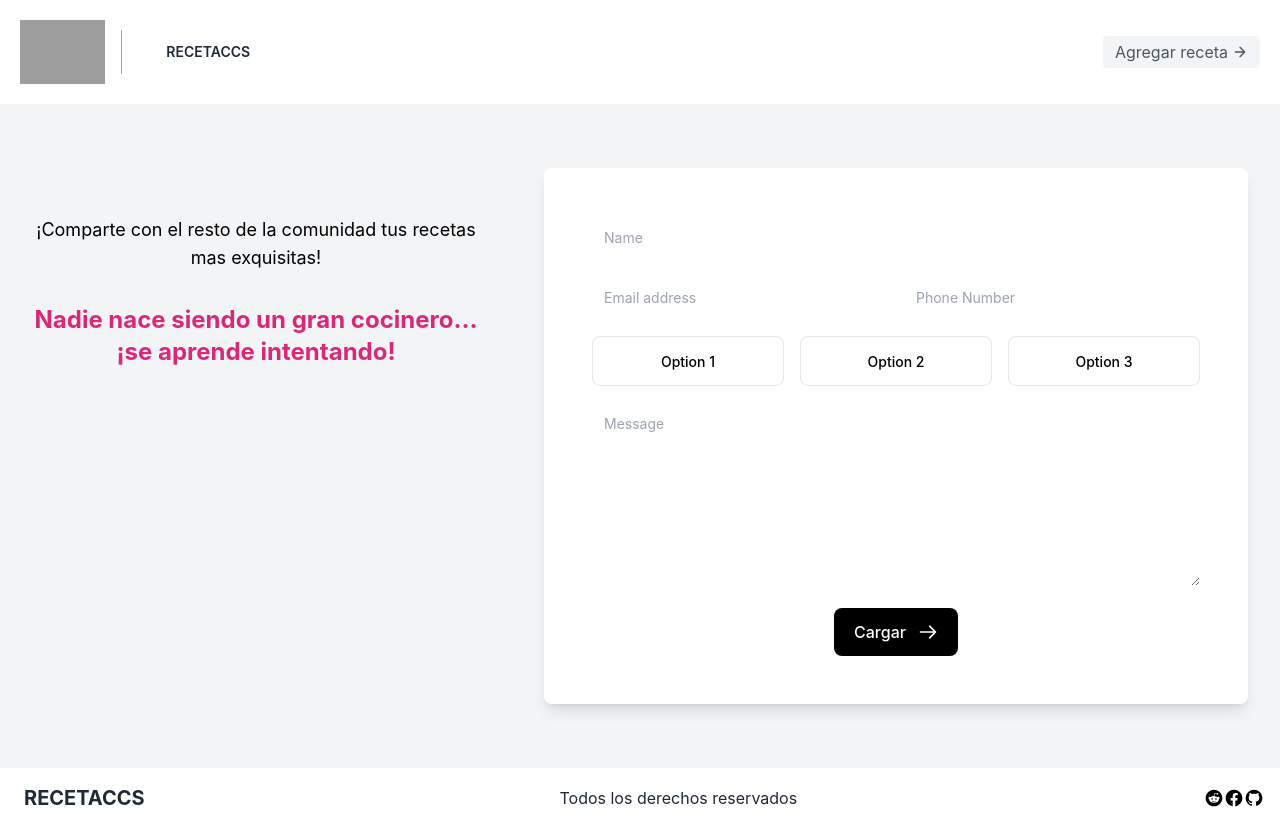
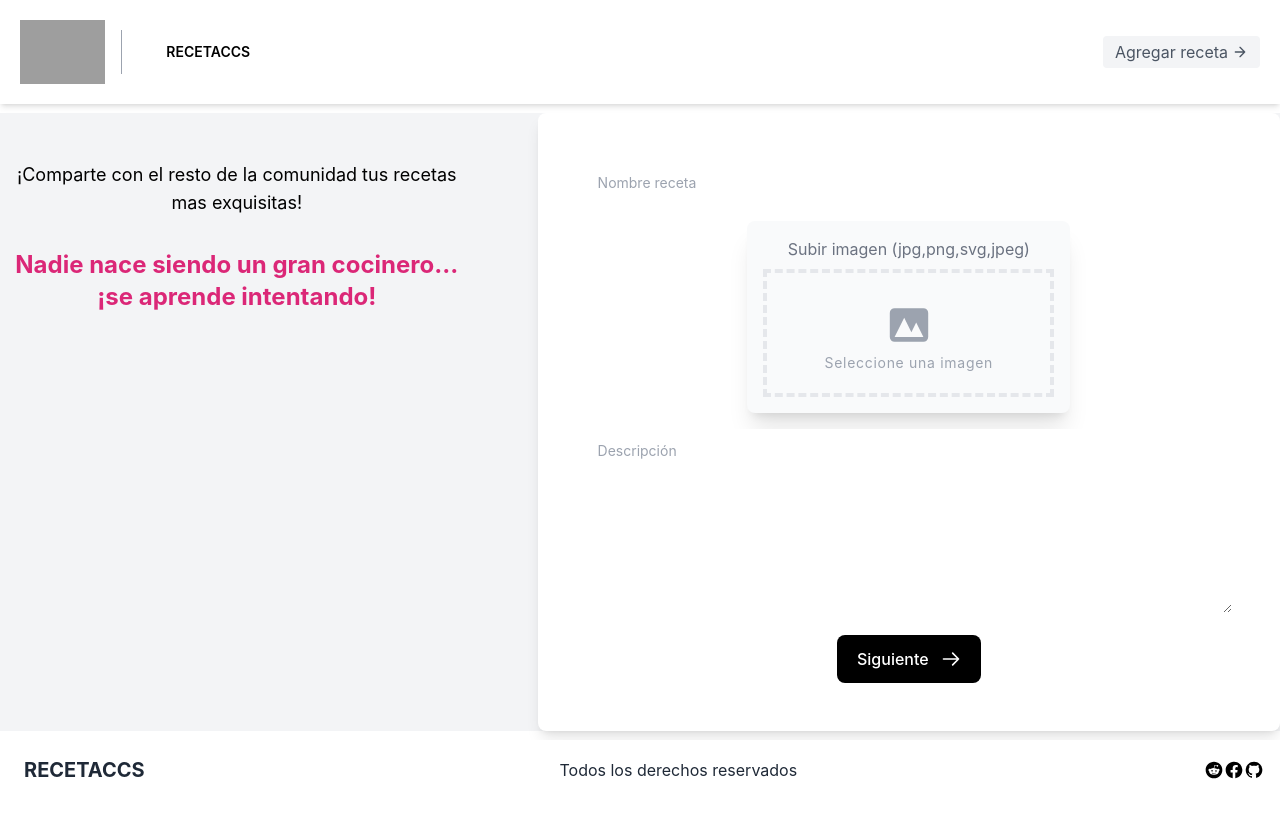
Before and after one commit to iaw-2022/SeleneGonzalo-js, a React (Create React App) app: page /recipe/create in a window 1280 px wide. After the commit the page ends 800 px from the top, so only its background shows below. Built offline with nearby package versions, Linux system fonts and the light colour scheme; grey boxes are pictures that could not be loaded; what tw-elements would draw is missing.

Commit message:
ahora muestra categorias en recipe card y modal para ingresar calificacion

```diff
--- a/src/components/Footer.js
+++ b/src/components/Footer.js
@@ -1,6 +1,6 @@
 function Footer(){
     return(
-        <footer className="bottom-0 left-0 w-full flex flex-col items-center justify-between px-6 py-4 bg-white dark:bg-yellow-300 sm:flex-row">
+        <footer className="bottom-0 left-0 w-full flex flex-col items-center justify-between px-6 py-4 bg-white dark:bg-slate-300 sm:flex-row">
             <p className="text-xl font-bold text-gray-800 dark:text-black hover:text-gray-700 dark:hover:text-gray-300">RECETACCS</p>
 
             <p className="py-2 text-gray-800 dark:text-black sm:py-0">Todos los derechos reservados</p>
--- a/src/components/Header.js
+++ b/src/components/Header.js
@@ -8,7 +8,7 @@ function Header (){
                 </a>
 
                 <nav class="md:mr-auto md:ml-4 md:py-1 md:pl-4 md:border-l md:border-gray-400 flex flex-wrap items-center text-base ">
-                    <a href="/recipes" className="text-2xl ml-4 px-3 py-2 rounded-md text-sm leading-5 font-medium text-gray-800 font-semibold hover:bg-yellow-500 hover:text-white transition duration-150 ease-in-out cursor-pointer focus:outline-none focus:text-white focus:bg-gray-700">RECETACCS</a>
+                    <a href="/recipes" className="text-2xl ml-4 px-3 py-2 rounded-md text-sm leading-5 font-medium text-black font-semibold hover:bg-yellow-500 hover:text-white transition duration-150 ease-in-out cursor-pointer focus:outline-none focus:text-white focus:bg-black">RECETACCS</a>
                 </nav>
 
                 <a href = "/recipe/create" class="inline-flex items-center bg-gray-100 border-0 py-1 px-3 focus:outline-none hover:bg-gray-200 rounded text-base mt-4 md:mt-0">Agregar receta
--- a/src/components/TemplateRecipe.js
+++ b/src/components/TemplateRecipe.js
@@ -1,90 +1,70 @@
 function TemplateRecipe (){
     return (
-        <section class="bg-gray-100">
-            <div class="max-w-screen-xl px-4 py-16 mx-auto sm:px-6 lg:px-8">
-                <div class="grid grid-cols-1 gap-x-16 gap-y-8 lg:grid-cols-5">
-                <div class="lg:py-12 lg:col-span-2">
-                    <p class="max-w-xl text-lg">
+        <section className="bg-gray-100">
+            <div cclassNamelass="max-w-screen-xl px-4 py-16 mx-auto sm:px-6 lg:px-8">
+                <div className="grid grid-cols-1 gap-x-16 gap-y-8 lg:grid-cols-5">
+                <div className="lg:py-12 lg:col-span-2">
+                    <p className="max-w-xl text-lg">
                         ¡Comparte con el resto de la comunidad tus recetas mas exquisitas!
                     </p>
 
-                    <div class="mt-8">
-                    <a href="" class="text-2xl font-bold text-pink-600"> Nadie nace siendo un gran cocinero... <br></br> ¡se aprende intentando!  </a>
+                    <div className="mt-8">
+                    <a href="" className="text-2xl font-bold text-pink-600"> Nadie nace siendo un gran cocinero... <br></br> ¡se aprende intentando!  </a>
                     </div>
                 </div>
 
-                <div class="p-8 bg-white rounded-lg shadow-lg lg:p-12 lg:col-span-3">
-                    <form action="" class="space-y-4">
+                <div className="p-8 bg-white rounded-lg shadow-lg lg:p-12 lg:col-span-3">
+                    <form action="" className="space-y-4">
                     <div>
-                        <label class="sr-only" for="name">Nombre de la receta</label>
-                        <input class="w-full p-3 text-sm border-gray-200 rounded-lg" placeholder="Name" type="text" id="name" />
+                        <label className="sr-only" for="name">Nombre de la receta</label>
+                        <input className="w-full p-3 text-sm border-gray-200 rounded-lg" placeholder="Nombre receta" type="text" id="name" />
                     </div>
 
-                    <div class="grid grid-cols-1 gap-4 sm:grid-cols-2">
-                        <div>
-                        <label class="sr-only" for="email">Email</label>
-                        <input
-                            class="w-full p-3 text-sm border-gray-200 rounded-lg"
-                            placeholder="Email address"
-                            type="email"
-                            id="email"
-                        />
+                    <div className="flex justify-center mt-8">
+                        <div className="rounded-lg shadow-xl bg-gray-50 lg:w-1/2">
+                            <div className="m-4">
+                                <label className="inline-block mb-2 text-gray-500">Subir
+                                    imagen (jpg,png,svg,jpeg)</label>
+                                <div className="flex items-center justify-center w-full">
+                                    <label className="flex flex-col w-full h-32 border-4 border-dashed hover:bg-gray-100 hover:border-gray-300">
+                                        <div className="cursor-pointer flex flex-col items-center justify-center pt-7">
+                                            <svg xmlns="http://www.w3.org/2000/svg"
+                                                className="w-12 h-12 text-gray-400 group-hover:text-gray-600" viewBox="0 0 20 20"
+                                                fill="currentColor">
+                                                <path fill-rule="evenodd"
+                                                    d="M4 3a2 2 0 00-2 2v10a2 2 0 002 2h12a2 2 0 002-2V5a2 2 0 00-2-2H4zm12 12H4l4-8 3 6 2-4 3 6z"
+                                                    clip-rule="evenodd" />
+                                            </svg>
+                                            <p className="pt-1 text-sm tracking-wider text-gray-400 group-hover:text-gray-600">
+                                                Seleccione una imagen</p>
                                         </div>
-
-                        <div>
-                        <label class="sr-only" for="phone">Phone</label>
-                        <input
-                            class="w-full p-3 text-sm border-gray-200 rounded-lg"
-                            placeholder="Phone Number"
-                            type="tel"
-                            id="phone"
-                        />
+                                        <input type="file" className="opacity-0" />
+                                    </label>
                                 </div>
                             </div>
-
-                    <div class="grid grid-cols-1 gap-4 text-center sm:grid-cols-3">
-                        <div>
-                        <input class="sr-only" id="option1" type="radio" tabindex="-1" />
-                        <label for="option1" class="block w-full p-3 border border-gray-200 rounded-lg" tabindex="0">
-                            <span class="text-sm font-medium"> Option 1 </span>
-                        </label>
-                        </div>
-
-                        <div>
-                        <input class="sr-only" id="option2" type="radio" tabindex="-1" />
-                        <label for="option2" class="block w-full p-3 border border-gray-200 rounded-lg" tabindex="0">
-                            <span class="text-sm font-medium"> Option 2 </span>
-                        </label>
-                        </div>
-
-                        <div>
-                        <input class="sr-only" id="option3" type="radio" tabindex="-1" />
-                        <label for="option3" class="block w-full p-3 border border-gray-200 rounded-lg" tabindex="0">
-                            <span class="text-sm font-medium"> Option 3 </span>
-                        </label>
                         </div>
                     </div>
 
                     <div>
-                        <label class="sr-only" for="message">Descripción</label>
+                        <label className="sr-only" for="message">Descripción</label>
                         <textarea
-                        class="w-full p-3 text-sm border-gray-200 rounded-lg"
-                        placeholder="Message"
+                        className="w-full p-3 text-sm border-gray-200 rounded-lg"
+                        placeholder="Descripción"
                         rows="8"
                         id="message"
                         ></textarea>
                     </div>
 
-                    <div class="mt-4">
+                    <div className="mt-4">
                         <button
                         type="submit"
-                        class="inline-flex items-center justify-center w-full px-5 py-3 text-white bg-black rounded-lg sm:w-auto"
+                        className="inline-flex items-center justify-center w-full px-5 py-3 text-white bg-black rounded-lg sm:w-auto"
                         >
-                        <span class="font-medium"> Cargar </span>
+                            <span className="font-medium"> Siguiente </span>
 
                             <svg
                                 xmlns="http://www.w3.org/2000/svg"
-                            class="w-5 h-5 ml-3"
+                                className="w-5 h-5 ml-3"
                                 fill="none"
                                 viewBox="0 0 24 24"
                                 stroke="currentColor"
--- a/src/data/RecipesData.js
+++ b/src/data/RecipesData.js
@@ -59,7 +59,19 @@ const ingredients = [
   }
 ]
 
+const categories = [
+  {
+    "id_categoria": "1",
+    "name": "Desayuno"
+  },
+  {
+    "id_categoria": "3",
+    "name": "Merienda"
+  }
+]
+
 module.exports = {
   recipes,
-  ingredients
+  ingredients,
+  categories
 }
--- a/src/layouts/DescriptionRecipe.js
+++ b/src/layouts/DescriptionRecipe.js
@@ -9,7 +9,7 @@ function DescriptionRecipe (){
     return (
         <div>
             <Header />
-            <DescriptionCard recipe={recipes.recipes[0]} ingredients ={recipes.ingredients}key={recipes.recipes[0].id}/>
+            <DescriptionCard recipe={recipes.recipes[0]} ingredients ={recipes.ingredients} categories={recipes.categories} key={recipes.recipes[0].id}/>
             <div id="carouselExampleCaptions" class="mb-6 carousel slide relative carousel-dark" data-bs-ride="carousel">
                 <div class="carousel-inner relative w-full overflow-hidden">
                     {qualifications.map(((qualification,index) => (
```
Also changed, not shown: src/components/DescriptionCard.js (+94 -2 lines), 1 other file (tests, documents, lock files or other folders). Lines whose indentation alone changed are shown as unchanged.
